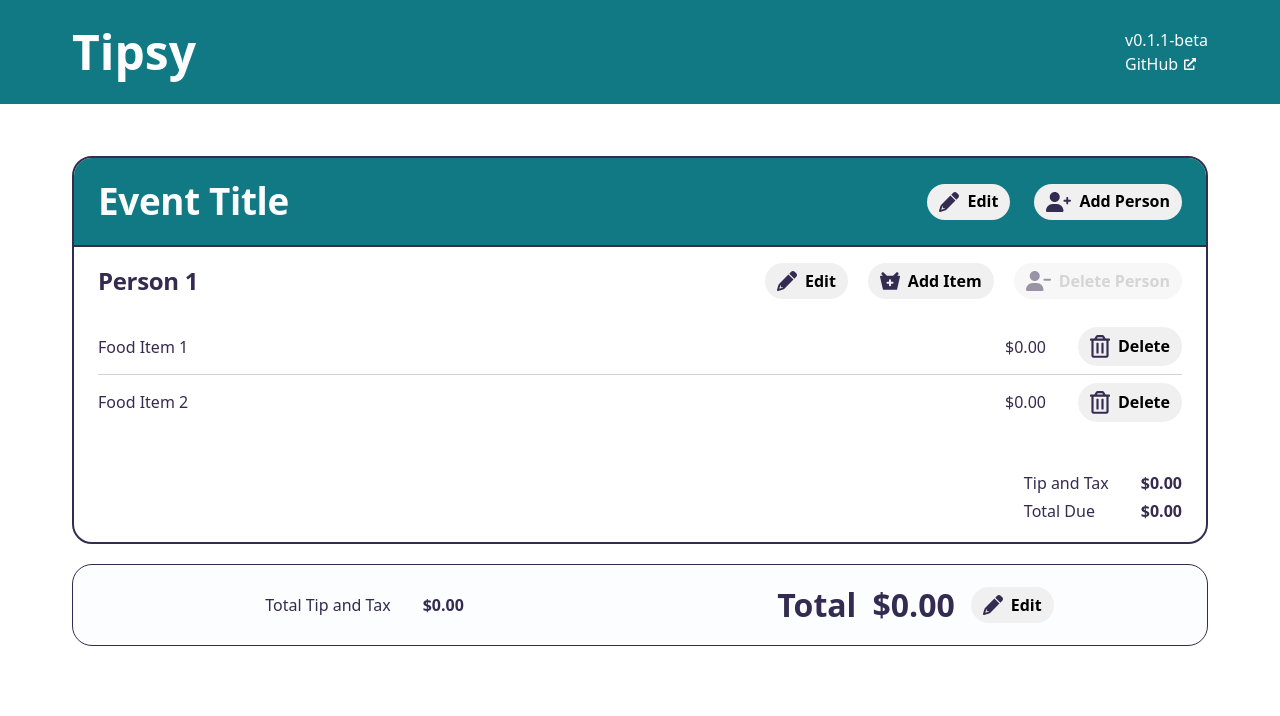
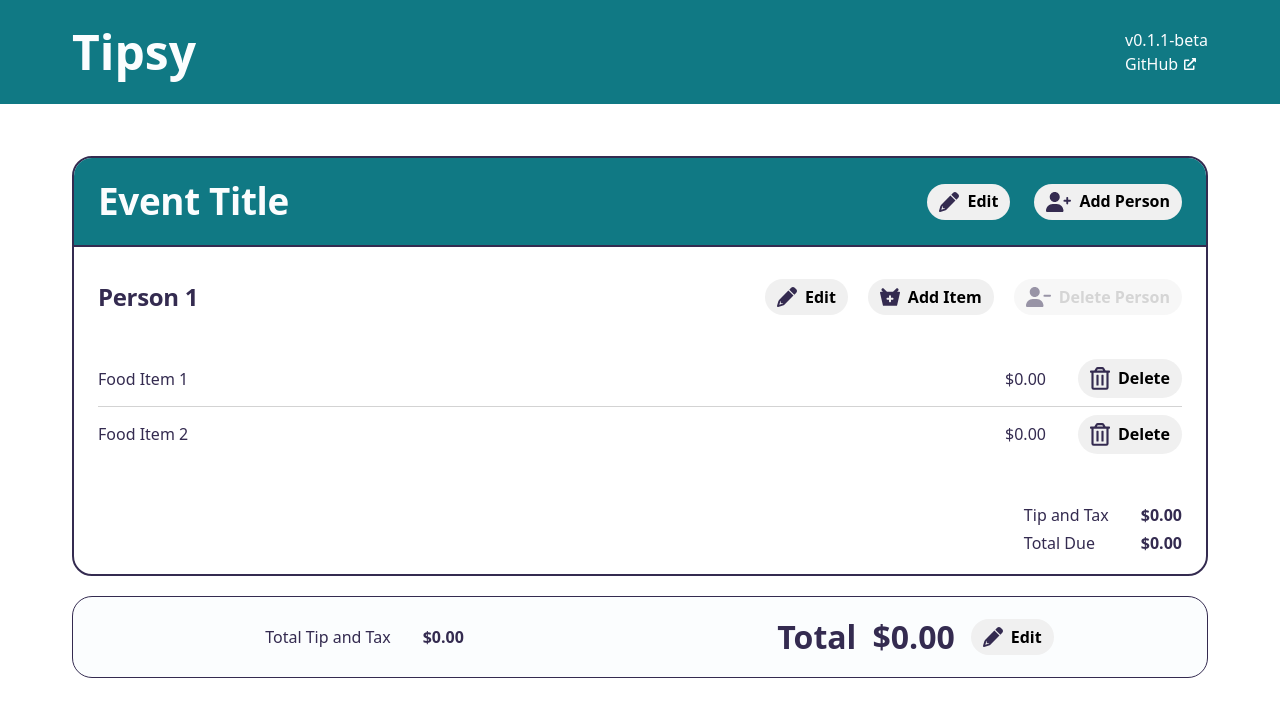
Before and after one commit to mikedelgaudio/tipsy, a React (Vite) app in the folder frontend/: page / in a window 1280 px wide. Shown: the top 716 px of the page. Built offline with nearby package versions, Linux system fonts and the light colour scheme.

Commit message:
update favicon

```diff
--- a/frontend/index.html
+++ b/frontend/index.html
@@ -2,7 +2,8 @@
 <html lang="en">
   <head>
     <meta charset="UTF-8" />
-    <link rel="icon" type="image/svg+xml" href="/favicon.ico" />
+    <link rel="icon" href="/favicon.ico" sizes="any" />
+    <link rel="icon" type="image/svg+xml" href="/favicon.svg" />
     <meta name="viewport" content="width=device-width, initial-scale=1.0" />
     <link rel="apple-touch-icon" href="/logo192.png" />
     <link rel="manifest" href="/manifest.json" />
--- a/frontend/src/components/ResultsView/ItemMenu/PersonCard/PersonActions/PersonActions.css
+++ b/frontend/src/components/ResultsView/ItemMenu/PersonCard/PersonActions/PersonActions.css
@@ -1,8 +1,12 @@
 .personActions {
   display: flex;
-  gap: 1em;
   flex-flow: column wrap;
   flex-direction: column-reverse;
+}
+
+/* ? Need to investigate why iOS can't use gap */
+.personActions button {
+  margin: 1em 0;
 }
 
 @media (min-width: 576px) {
```
Also changed, not shown: frontend/public/favicon.svg (added), 1 other file (tests, documents, lock files or other folders).
